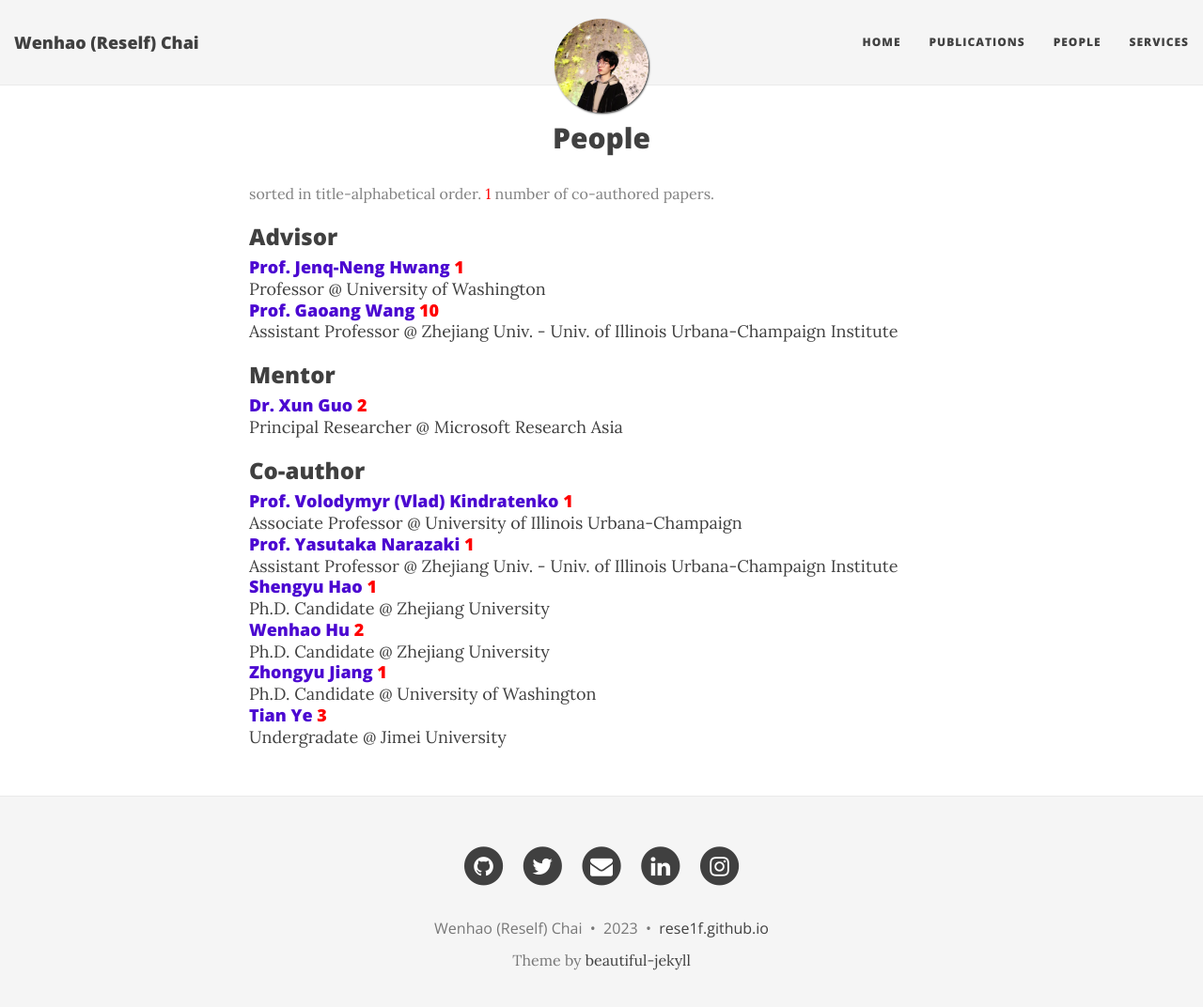
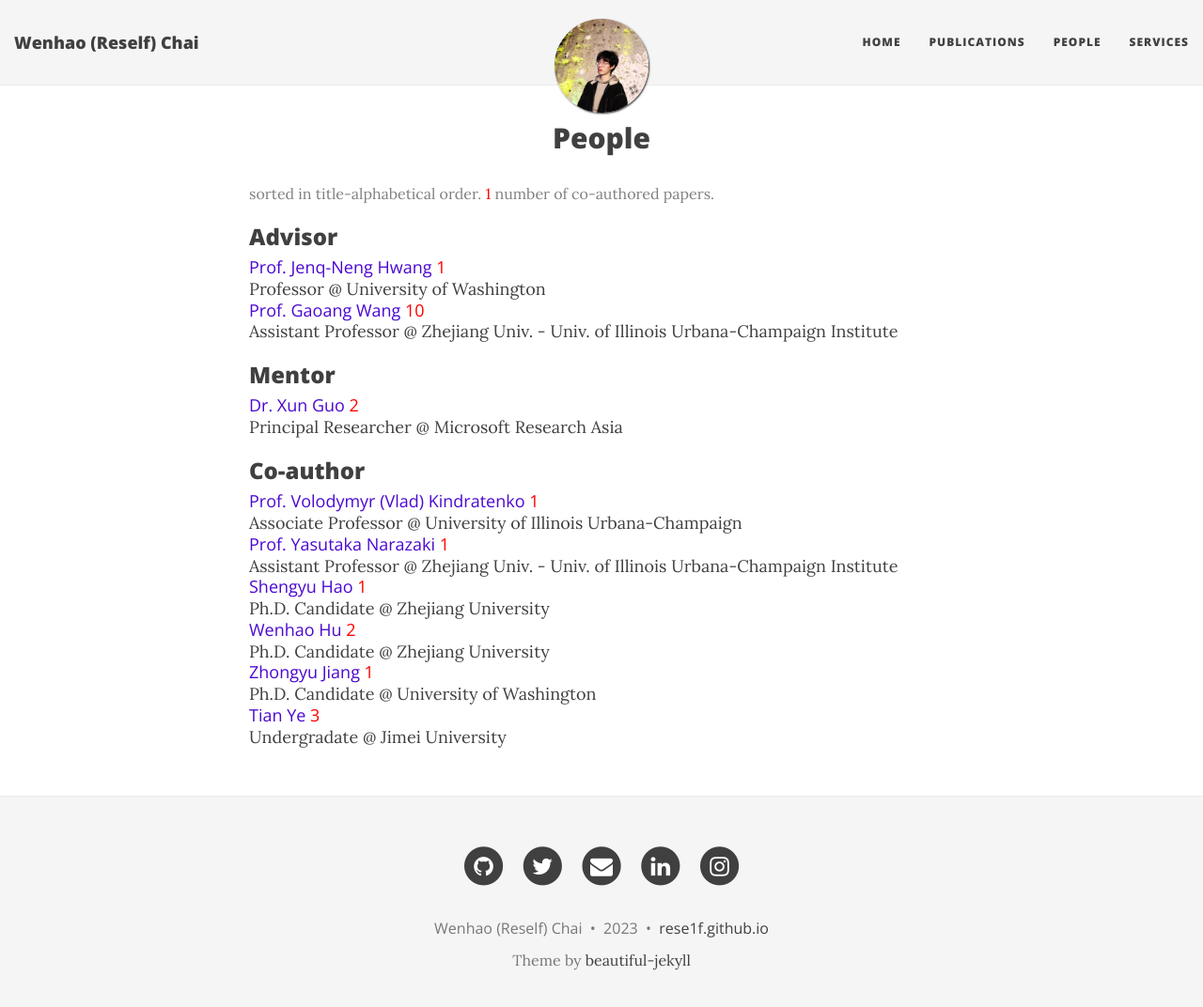
Before and after one commit to hikomal/hikomal.github.io, a Jekyll site: the page built from people.html, in a window 1280 px wide and 1084 px high. Shown: the top 1072 px of the window at 94% size. Built offline with Jekyll 4.4.1, drawn with Linux system fonts in a browser that asks for light colours; nearby versions of some CDN libraries.

Commit message:
Update people.html

```diff
--- a/people.html
+++ b/people.html
@@ -9,7 +9,7 @@ a:hover { text-decoration : underline; }
 a, a:visited { color : #4b08d1; }
 p { font-size : 16px; }
 h2 { font-size : 24px; margin : 8; padding : 0; }
-h3 { font-size : 18px; margin : 0; padding : 0; }
+h3 { font-size : 18px; font-weight:normal; margin : 0; padding : 0; }
 </style>
 </head>
 
```
